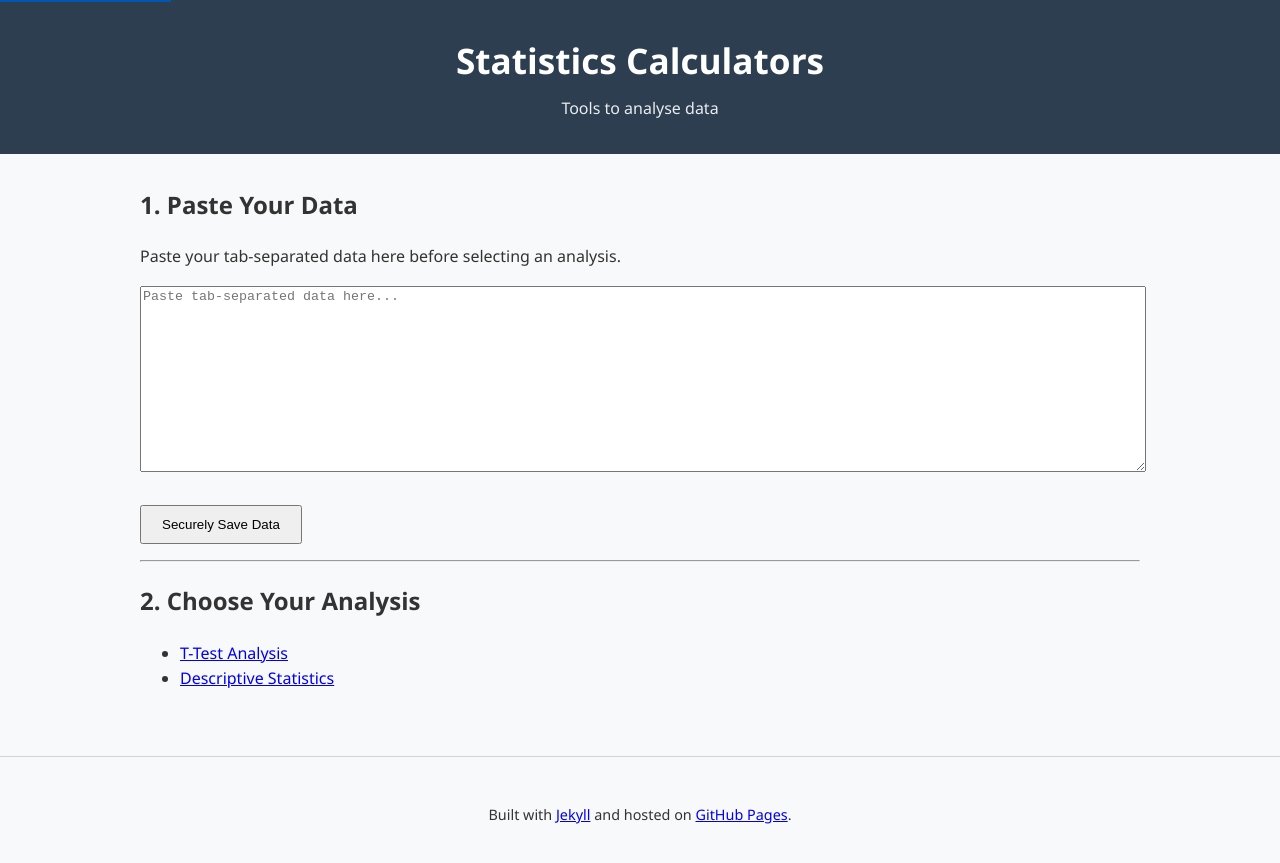
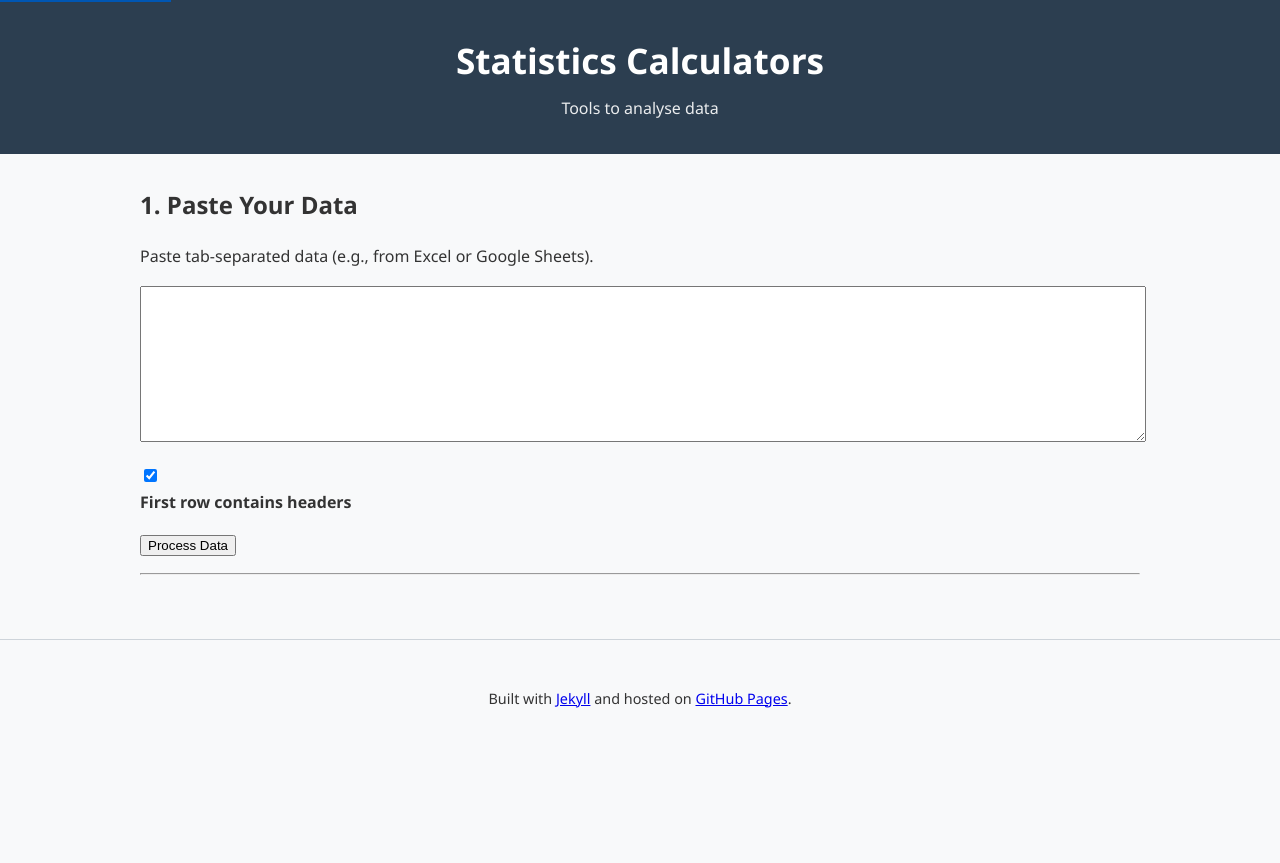
Before and after one commit to probe973/statistics-calcs, a Jekyll site: the page built from index.md, in a window 1280 px wide. Shown: the top 863 px of the page. Built offline with Jekyll 4.4.1, drawn with Linux system fonts in a browser that asks for light colours.

Commit message:
Enhance data input and analysis sections
Updated HTML structure and added variable confirmation section.

```diff
--- a/index.md
+++ b/index.md
@@ -3,19 +3,36 @@
 title: Home
 ---
 
-## 1. Paste Your Data
-Paste your tab-separated data here before selecting an analysis.
+<h2>1. Paste Your Data</h2>
+<p>Paste tab-separated data (e.g., from Excel or Google Sheets).</p>
 
-<textarea id="dataInput" placeholder="Paste tab-separated data here..." rows="12" style="width:100%; font-family: monospace;"></textarea>
+<textarea id="dataInput" rows="10" style="width:100%; font-family: monospace;"></textarea>
 
-<button id="storeDataBtn" style="margin-top: 10px; padding: 10px 20px;">Securely Save Data</button>
+<div style="margin: 15px 0;">
+    <input type="checkbox" id="hasHeaders" checked>
+    <label for="hasHeaders">First row contains headers</label>
+</div>
 
-<p id="saveStatus" style="color: green; font-weight: bold;"></p>
+<button id="processBtn">Process Data</button>
 
 <hr>
 
-## 2. Choose Your Analysis
-* [T-Test Analysis](./t-test.html)
-* [Descriptive Statistics](./descriptives.html)
+<div id="variableSettings" style="display:none;">
+    <h3>2. Confirm Variable Details</h3>
+    <p>Adjust names and data types if needed.</p>
+    <table id="variableTable" style="width:100%; border-collapse: collapse;">
+        <thead>
+            <tr style="text-align: left; border-bottom: 2px solid #ccc;">
+                <th>Original Data</th>
+                <th>Variable Name</th>
+                <th>Data Type</th>
+            </tr>
+        </thead>
+        <tbody id="variableBody">
+            </tbody>
+    </table>
+    <br>
+    <button id="confirmBtn" style="background-color: #28a745; color: white; padding: 10px 20px;">Confirm & Ready for Analysis</button>
+</div>
 
 <script src="{{ '/assets/js/data-handler.js' | relative_url }}"></script>
```
